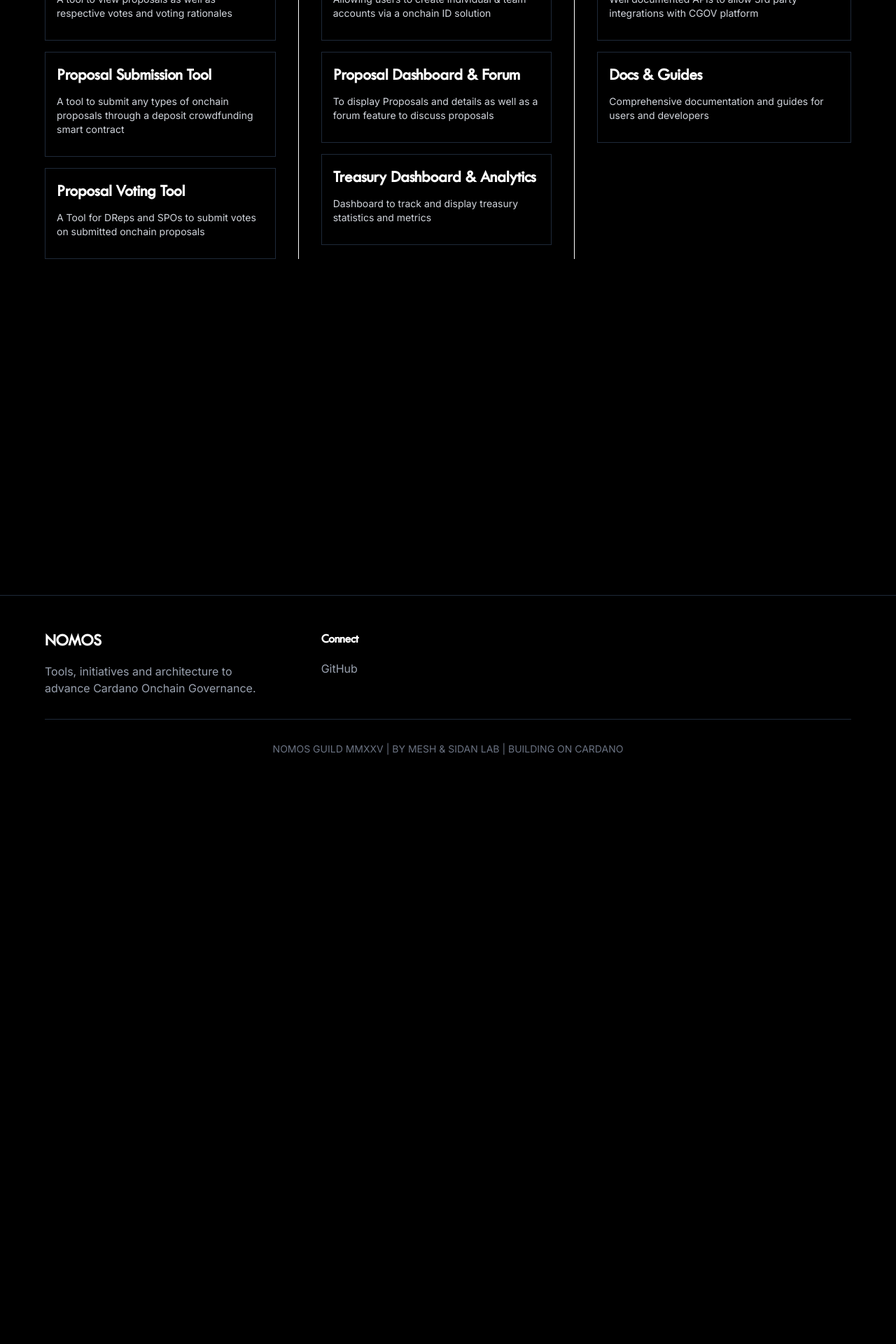
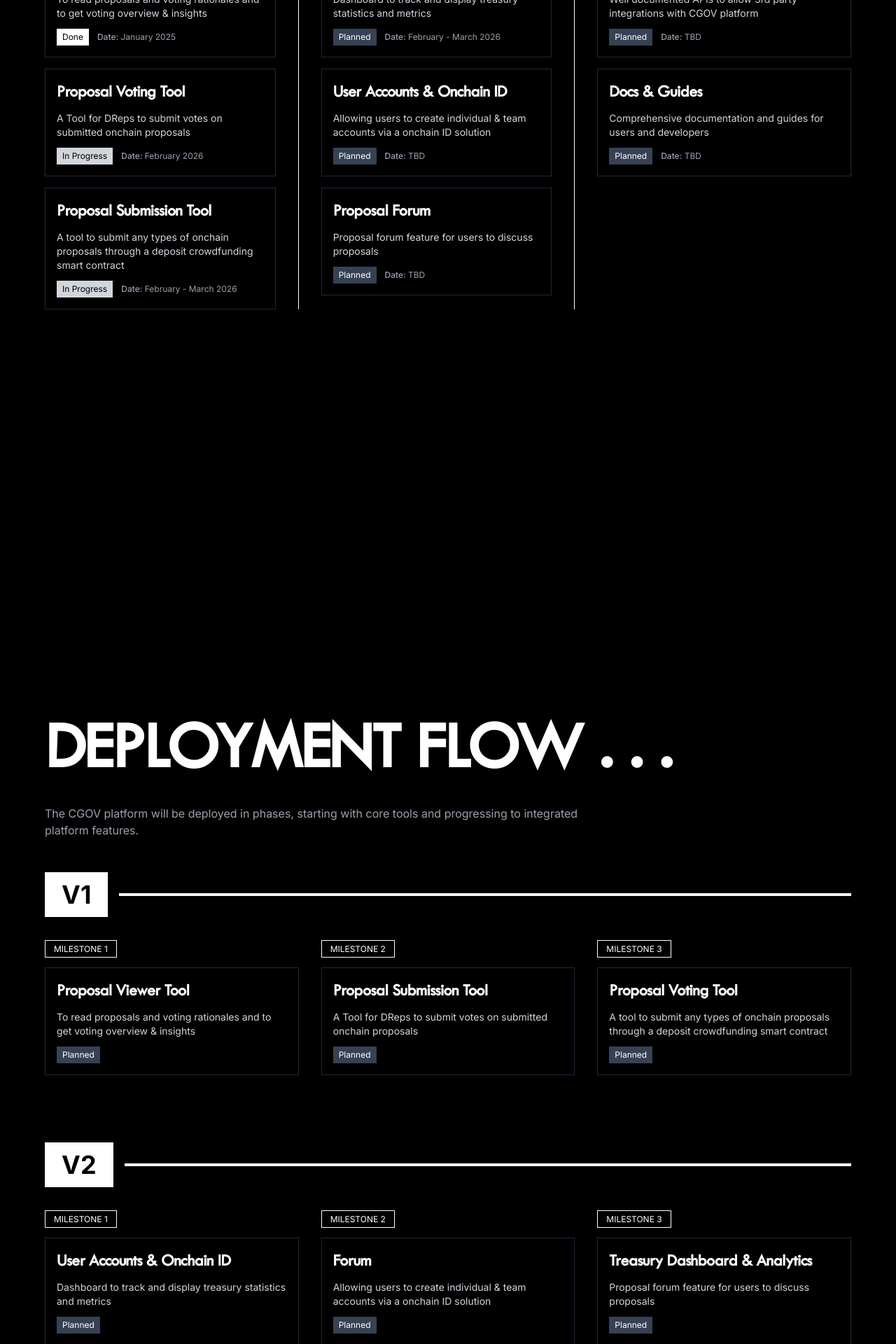
Before and after one commit to nomos-guild/nomos, a Next.js app: page /cgov in a window 1280 px wide. Shown: the part 1500-3420 px from the top of the page at 70% size. Before the commit the page ends 2628 px from the top, so only its background shows below. Built offline with nearby package versions, Linux system fonts and the light colour scheme.

Commit message:
update roadmap

```diff
--- a/app/cgov/page.tsx
+++ b/app/cgov/page.tsx
@@ -9,11 +9,12 @@
 type TaskData = {
   title: string;
   description: string;
-  status?: "todo" | "in_progress" | "done";
+  status?: "done" | "in_progress" | "planned" | "upcoming";
   objective?: string;
   developers?: string[];
   link?: { label: string; url: string };
   cardPreview: string;
+  date?: string;
 };
 
 type CardCategory = {
@@ -29,31 +30,31 @@
     cards: [
       {
         title: "Proposal Viewer Tool",
-        cardPreview: "A tool to view proposals as well as respective votes and voting rationales",
-
-        description: "A tool to view proposals as well as respective votes and voting rationales",
+        cardPreview: "To read proposals and voting rationales and to get voting overview & insights",
+        description: "To read proposals and voting rationales and to get voting overview & insights",
+        status: "done",
+        date: "January 2025",
+        objective: "Provide a fancy & friendly interface to view and analyze onchain proposals",
+        developers: ["Mesh & SIDAN Lab"],
+        link: { label: "More", url: "https://app.cgov.io/" }
+      },
+      {
+        title: "Proposal Voting Tool",
+        cardPreview: "A Tool for DReps to submit votes on submitted onchain proposals",
+        description: "A Tool for DReps to submit votes on submitted onchain proposals",
         status: "in_progress",
-        objective: "Making it easy to view proposals and voting rationals, solving the current issues of explorers not ebing able to display correct informations due to different voting mechaics used by DReps when casting votes and submitting their rationales",
+        date: "February 2026",
+        objective: "Facilitate voting for DReps on governance proposals",
         developers: ["Mesh & SIDAN Lab"],
         link: { label: "More", url: "#" }
       },
       {
         title: "Proposal Submission Tool",
         cardPreview: "A tool to submit any types of onchain proposals through a deposit crowdfunding smart contract",
-
         description: "A tool to submit any types of onchain proposals through a deposit crowdfunding smart contract",
         status: "in_progress",
-        objective: "To make it more easy and financially affordable for anyone to submit onchain proposals",
-        developers: ["Mesh & SIDAN Lab"],
-        link: { label: "More", url: "#" }
-      },
-      {
-        title: "Proposal Voting Tool",
-        cardPreview: "A Tool for DReps and SPOs to submit votes on submitted onchain proposals",
-
-        description: "A Tool for DReps and SPOs to submit votes on submitted onchain proposals",
-        status: "todo",
-        objective: "Facilitate voting for DReps and SPOs on governance proposals",
+        date: "February - March 2026",
+        objective: "To make it more easy and financially affordable for anyone to submit onchain proposals through a smart contract feature which allows anyone to contribute to the deposit needed to submit a onchain proposal",
         developers: ["Mesh & SIDAN Lab"],
         link: { label: "More", url: "#" }
       }
@@ -64,32 +65,32 @@
     description: "CGOV Platform features & enhancements",
     cards: [
       {
+        title: "Treasury Dashboard & Analytics",
+        cardPreview: "Dashboard to track and display treasury statistics and metrics",
+        description: "Dashboard to track and display treasury statistics and metrics",
+        status: "planned",
+        date: "February - March 2026",
+        objective: "Provide comprehensive treasury insights and analytics",
+        developers: ["Mesh & SIDAN Lab"],
+        link: { label: "More", url: "#" }
+      },
+      {
         title: "User Accounts & Onchain ID",
         cardPreview: "Allowing users to create individual & team accounts via a onchain ID solution",
-
         description: "Allowing users to create individual & team accounts via a onchain ID solution",
-        status: "todo",
+        status: "planned",
+        date: "TBD",
         objective: "To ensure quality engagments and to prevent bot activities taking over important discussions",
         developers: ["Mesh & SIDAN Lab"],
         link: { label: "More", url: "#" }
       },
       {
-        title: "Proposal Dashboard & Forum",
-        cardPreview: "To display Proposals and details as well as a forum feature to discuss proposals",
-
+        title: "Proposal Forum",
+        cardPreview: "Proposal forum feature for users to discuss proposals",
         description: "To display Proposals and details as well as a forum feature to discuss proposals",
-        status: "todo",
+        status: "planned",
+        date: "TBD",
         objective: "To have a overview on all past and active proposals and to allow users with onchin id to engage in proposal specific threads aka forum",
-        developers: ["Mesh & SIDAN Lab"],
-        link: { label: "More", url: "#" }
-      },
-      {
-        title: "Treasury Dashboard & Analytics",
-        cardPreview: "Dashboard to track and display treasury statistics and metrics",
-
-        description: "Dashboard to track and display treasury statistics and metrics",
-        status: "todo",
-        objective: "Provide comprehensive treasury insights and analytics",
         developers: ["Mesh & SIDAN Lab"],
         link: { label: "More", url: "#" }
       }
@@ -102,9 +103,9 @@
       {
         title: "Platform APIs",
         cardPreview: "Well documented APIs to allow 3rd party integrations with CGOV platform",
-
         description: "Well documented APIs to allow 3rd party integrations with CGOV platform",
-        status: "todo",
+        status: "planned",
+        date: "TBD",
         objective: "Enable third-party integrations through comprehensive APIs",
         developers: ["Mesh & SIDAN Lab"],
         link: { label: "More", url: "#" }
@@ -112,9 +113,9 @@
       {
         title: "Docs & Guides",
         cardPreview: "Comprehensive documentation and guides for users and developers",
-
         description: "Comprehensive documentation and guides for users and developers",
-        status: "todo",
+        status: "planned",
+        date: "TBD",
         objective: "Provide clear documentation for platform users and developers",
         developers: ["Mesh & SIDAN Lab"],
         link: { label: "More", url: "#" }
@@ -215,6 +216,8 @@
                     <TaskCard
                       key={cardIndex}
                       title={card.title}
+                      status={card.status}
+                      date={card.date}
                       onClick={() => handleTaskClick(card)}
                     >
                       {card.cardPreview}
@@ -223,6 +226,127 @@
                 </div>
               </div>
             ))}
+          </div>
+        </Container>
+      </div>
+
+      <div className="h-64 md:h-96" />
+
+      <div className="py-16 md:py-24">
+        <Container>
+          <h2 className="text-5xl md:text-8xl font-bold mb-9 text-white">DEPLOYMENT FLOW . . .</h2>
+          <p className="text-gray-400 max-w-3xl mb-12">
+            The CGOV platform will be deployed in phases, starting with core tools and progressing to integrated platform features.
+          </p>
+
+          {/* V1 Section */}
+          <div className="mb-16 md:mb-24">
+            <div className="flex items-center gap-4 mb-8">
+              <div className="bg-white text-black px-6 py-3 text-2xl md:text-4xl font-bold">
+                V1
+              </div>
+              <div className="h-1 flex-1 bg-white"></div>
+            </div>
+
+            <div className="grid grid-cols-1 md:grid-cols-3 gap-6 md:gap-8">
+              <div className="relative">
+                <div className="mb-4">
+                  <span className="text-xs px-3 py-1 border border-white text-white bg-black">
+                    MILESTONE 1
+                  </span>
+                </div>
+                <TaskCard
+                  title="Proposal Viewer Tool"
+                  onClick={() => handleTaskClick(cardData[0].cards[0])}
+                >
+                  {cardData[0].cards[0].cardPreview}
+                </TaskCard>
+              </div>
+
+              <div className="relative">
+                <div className="mb-4">
+                  <span className="text-xs px-3 py-1 border border-white text-white bg-black">
+                    MILESTONE 2
+                  </span>
+                </div>
+                <TaskCard
+                  title="Proposal Submission Tool"
+                  onClick={() => handleTaskClick(cardData[0].cards[1])}
+                >
+                  {cardData[0].cards[1].cardPreview}
+                </TaskCard>
+              </div>
+
+              <div className="relative">
+                <div className="mb-4">
+                  <span className="text-xs px-3 py-1 border border-white text-white bg-black">
+                    MILESTONE 3
+                  </span>
+                </div>
+                <TaskCard
+                  title="Proposal Voting Tool"
+                  onClick={() => handleTaskClick(cardData[0].cards[2])}
+                >
+                  {cardData[0].cards[2].cardPreview}
+                </TaskCard>
+              </div>
+            </div>
+          </div>
+
+
+
+          {/* V2 Section */}
+          <div>
+            <div className="flex items-center gap-4 mb-8">
+              <div className="bg-white text-black px-6 py-3 text-2xl md:text-4xl font-bold">
+                V2
+              </div>
+              <div className="h-1 flex-1 bg-white"></div>
+            </div>
+
+            <div className="grid grid-cols-1 md:grid-cols-3 gap-6 md:gap-8">
+              <div className="relative">
+                <div className="mb-4">
+                  <span className="text-xs px-3 py-1 border border-white text-white bg-black">
+                    MILESTONE 1
+                  </span>
+                </div>
+                <TaskCard
+                  title="User Accounts & Onchain ID"
+                  onClick={() => handleTaskClick(cardData[1].cards[0])}
+                >
+                  {cardData[1].cards[0].cardPreview}
+                </TaskCard>
+              </div>
+
+              <div className="relative">
+                <div className="mb-4">
+                  <span className="text-xs px-3 py-1 border border-white text-white bg-black">
+                    MILESTONE 2
+                  </span>
+                </div>
+                <TaskCard
+                  title="Forum"
+                  onClick={() => handleTaskClick(cardData[1].cards[1])}
+                >
+                  {cardData[1].cards[1].cardPreview}
+                </TaskCard>
+              </div>
+
+              <div className="relative">
+                <div className="mb-4">
+                  <span className="text-xs px-3 py-1 border border-white text-white bg-black">
+                    MILESTONE 3
+                  </span>
+                </div>
+                <TaskCard
+                  title="Treasury Dashboard & Analytics"
+                  onClick={() => handleTaskClick(cardData[1].cards[2])}
+                >
+                  {cardData[1].cards[2].cardPreview}
+                </TaskCard>
+              </div>
+            </div>
           </div>
         </Container>
       </div>
@@ -247,7 +371,7 @@
                       ? "bg-white text-black border-white"
                       : "border-white text-white"
                   }`}>
-                    {selectedTask.status === "todo" ? "TODO" : selectedTask.status === "in_progress" ? "IN PROGRESS" : "DONE"}
+                    {selectedTask.status === "planned" ? "PLANNED" : selectedTask.status === "in_progress" ? "IN PROGRESS" : selectedTask.status === "upcoming" ? "UPCOMING" : "DONE"}
                   </span>
                 </div>
                 <div className="border-t border-white"></div>
--- a/app/components/TaskCard.tsx
+++ b/app/components/TaskCard.tsx
@@ -51,13 +51,18 @@
           ) : null}
         </div>
 
-        {/* Task meta information */}
-        {(assignees || date) && (
-          <div className="flex flex-col text-xs text-gray-400 mb-3">
-            {assignees && assignees.length > 0 && (
-              <div className="mb-1">
-                <span className="font-medium">Charge:</span> {assignees.join(", ")}
-              </div>
+        {/* Task description */}
+        <div className="text-gray-300 text-sm mb-3">
+          {children}
+        </div>
+
+        {/* Status and Date row */}
+        {(status || date) && (
+          <div className="flex items-center gap-3 text-xs text-gray-400 mt-3">
+            {status && (
+              <span className={`px-2 py-1 ${statusStyles[status]}`}>
+                {statusLabels[status]}
+              </span>
             )}
             {date && (
               <div>
@@ -67,10 +72,14 @@
           </div>
         )}
 
-        {/* Task description */}
-        <div className="text-gray-300 text-sm mb-3">
-          {children}
-        </div>
+        {/* Task meta information */}
+        {assignees && assignees.length > 0 && (
+          <div className="flex flex-col text-xs text-gray-400 mt-3">
+            <div>
+              <span className="font-medium">Charge:</span> {assignees.join(", ")}
+            </div>
+          </div>
+        )}
 
         {/* Task links */}
         {links && links.length > 0 && (
--- a/app/page.tsx
+++ b/app/page.tsx
@@ -12,7 +12,7 @@
               </h1>
               <p className="text-lg sm:text-xl md:text-2xl leading-relaxed text-gray-300 overflow-hidden text-ellipsis max-w-full">
                 <span className="whitespace-nowrap sm:whitespace-normal md:whitespace-nowrap">
-                  BUILDING OPEN SOURCE GOVERNANCE 3.0 ON CARDANO
+                  BUILDING OPEN SOURCE GOVERNANCE ON CARDANO
                 </span>
               </p>
               <div className="h-48 md:h-64" />
```
